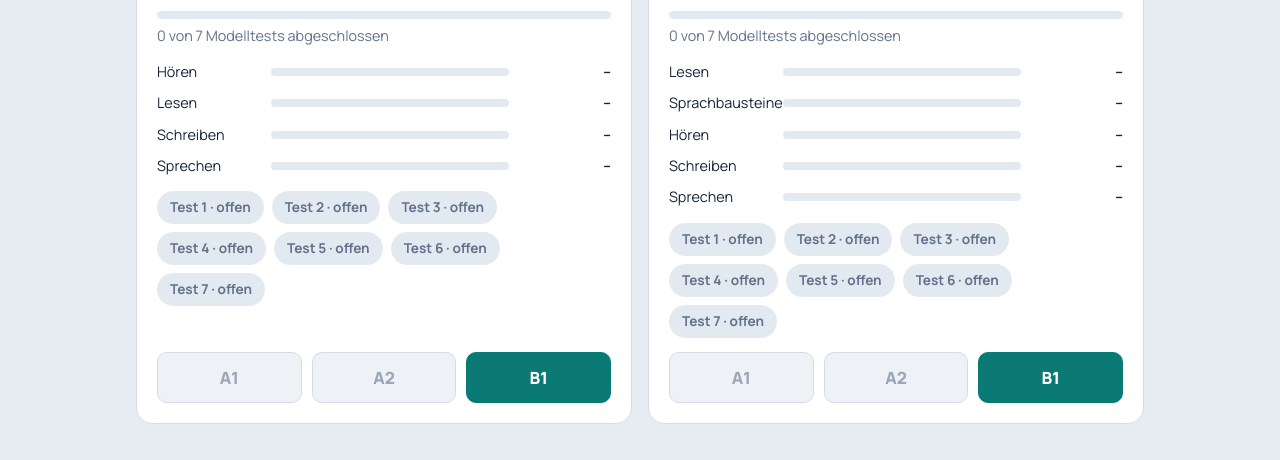
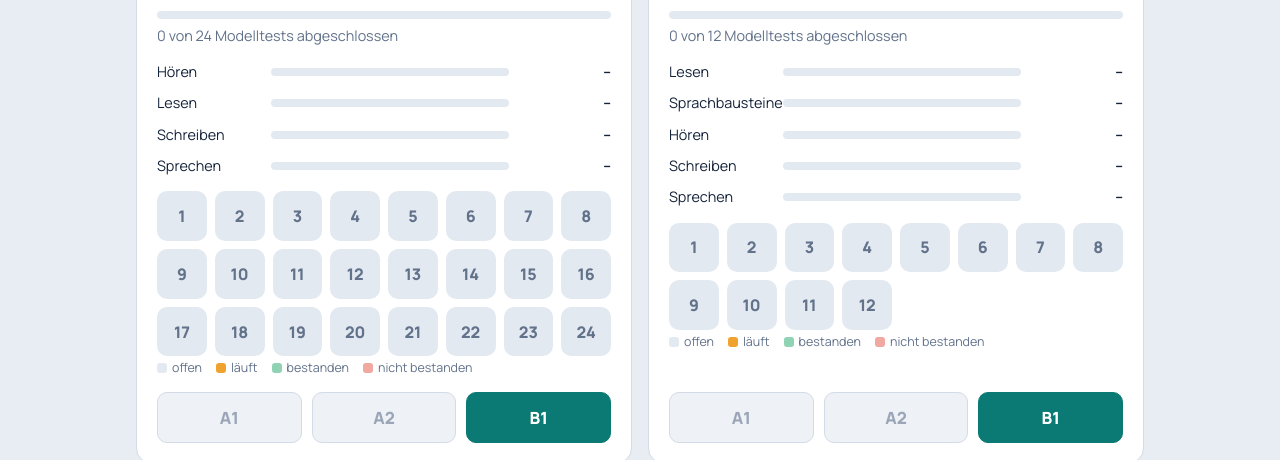
Before and after one commit to lnmk970/DTZ_B1_Prep, a plain HTML site: page docs/index.html in a window 1280 px wide. Shown: the part 279-739 px from the top of the page. Drawn offline with Linux system fonts and the light colour scheme.

Commit message:
Home page: numbered test boxes for all DTZ (24) and telc (12) tests, custom exam date
Co-Authored-By: Claude Sonnet 5.5 <noreply@anthropic.com>

Claude-Session: https://claude.ai/code/session_01SR4SyLfxozLkHCpizyjAqa

```diff
--- a/docs/index.html
+++ b/docs/index.html
@@ -17,6 +17,7 @@ header{background:radial-gradient(900px 400px at 0 0,#1d4170 0,transparent 60%),
 .sec{display:grid;gap:9px}.row{display:grid;grid-template-columns:104px 1fr 92px;gap:10px;align-items:center;font-size:.9rem}.row .m{height:8px;background:#e3e9f1;border-radius:99px;overflow:hidden}.row .m i{display:block;height:100%;background:var(--pri)}.row.weak .m i{background:var(--warn)}.row b{text-align:right;font-variant-numeric:tabular-nums}.row small{color:var(--mut)}
 .lv{display:grid;grid-template-columns:repeat(3,1fr);gap:10px;margin-top:auto}.lvb{display:block;text-align:center;text-decoration:none;border-radius:10px;padding:13px 0;font:800 1.05rem var(--sans);background:var(--pri);color:#fff;border:1.5px solid var(--pri)}a.lvb:hover{filter:brightness(.93)}.lvb.off{background:#eef1f6;color:#9aa6b8;border-color:var(--bd);cursor:not-allowed}
 .res{display:flex;flex-wrap:wrap;gap:8px}.chip{border-radius:99px;padding:5px 12px;font-weight:700;font-size:.85rem;background:#e3e9f1;color:var(--mut);text-decoration:none;border:1.5px solid transparent;display:inline-block}a.chip:hover{filter:brightness(.95);border-color:var(--pri)}.chip.live{background:#fff3dc;color:#8a5600;border-color:var(--warn);box-shadow:0 0 0 3px #f0a22e33}.chip.ok{background:#e2f5ec;color:#0d7a4d}.chip.bad{background:#fdeceb;color:#b3301f}.chip.mid{background:#fff3dc;color:#9a6200}
+.sqs{display:grid;grid-template-columns:repeat(auto-fill,minmax(44px,1fr));gap:8px}a.sq{display:grid;place-items:center;aspect-ratio:1;border-radius:10px;font:800 1rem var(--sans);text-decoration:none;background:#e3e9f1;color:var(--mut);border:1.5px solid transparent}a.sq:hover{border-color:var(--pri);filter:brightness(.96)}a.sq.live{background:#fff3dc;color:#8a5600;border-color:var(--warn)}a.sq.ok{background:#e2f5ec;color:#0b7a4b;border-color:#8fd3b4}a.sq.mid{background:#fff3dc;color:#8a5600;border-color:#f0c77a}a.sq.bad{background:#fdeceb;color:#a8321f;border-color:#f0a8a0}.leg{display:flex;flex-wrap:wrap;gap:4px 14px;color:var(--mut);font-size:.78rem;margin:2px 0 0}.leg i{display:inline-block;width:10px;height:10px;border-radius:3px;margin-right:5px;vertical-align:-1px;background:#e3e9f1}.leg .ok{background:#8fd3b4}.leg .live{background:#f0a22e}.leg .bad{background:#f0a8a0}
 .go{display:flex;gap:10px;flex-wrap:wrap;margin-top:auto}.btn{flex:1;min-width:150px;text-align:center;text-decoration:none;background:var(--pri);color:#fff;border:1.5px solid var(--pri);border-radius:10px;padding:12px 18px;font:700 .95rem var(--sans);cursor:pointer}.btn.ghost{background:#fff;color:var(--pri)}.btn:hover{filter:brightness(.93)}
 .tools{max-width:1040px;margin:0 auto;padding:0 16px 40px}.tools .card{background:var(--card);border:1px solid var(--bd);border-radius:14px;padding:16px 18px}.tools h3{margin:0 0 4px;font-size:1rem}.tools p{margin:0 0 10px;color:var(--mut);font-size:.88rem}.tools .btn{flex:none;min-width:0;display:inline-block;margin-right:8px;padding:9px 16px}
 #msg{margin-left:6px;color:var(--mut);font-size:.88rem}
@@ -38,30 +39,32 @@ header{background:radial-gradient(900px 400px at 0 0,#1d4170 0,transparent 60%),
 <button class="btn ghost" id="exp" type="button">Fortschritt exportieren</button><label class="btn ghost" style="cursor:pointer">Fortschritt importieren<input id="imp" type="file" accept="application/json,.json" hidden></label><span id="msg"></span></div></div>
 <script>
 (function(){
-const N=7,today=new Date();
+const today=new Date(),pad=n=>String(n).padStart(2,'0'),exd=(k,d)=>{try{return localStorage.getItem(k)||d}catch(e){return d}};
+const fmtd=iso=>new Date(iso+'T00:00:00').toLocaleDateString('de-DE',{day:'numeric',month:'long',year:'numeric'});
 const get=k=>{try{return JSON.parse(localStorage.getItem(k)||'{}')}catch(e){return{}}};
 const avg=a=>a.length?a.reduce((x,y)=>x+y,0)/a.length:null;
 const pct=v=>v===null?'–':Math.round(v*100)+' %';
 const rows=(el,R)=>{const vs=R.filter(r=>r[1]!==null);const mn=vs.length>1?Math.min(...vs.map(r=>r[1])):null;
  document.getElementById(el).innerHTML=R.map(r=>'<div class="row'+(r[1]!==null&&r[1]===mn&&vs.length>1?' weak':'')+'"><span>'+r[0]+'</span><div class="m"><i style="width:'+(r[1]===null?0:Math.round(r[1]*100))+'%"></i></div><b>'+pct(r[1])+(r[2]?' <small>'+r[2]+'</small>':'')+'</b></div>').join('')};
 const days=(id,iso)=>{const d=Math.ceil((new Date(iso+'T00:00:00')-today)/864e5);document.getElementById(id).textContent=d>0?d:'0'};
+const LEG='<p class="leg"><span><i></i>offen</span><span><i class="live"></i>läuft</span><span><i class="ok"></i>bestanden</span><span><i class="bad"></i>nicht bestanden</span></p>';
 const badge=(id,txt,cls)=>document.getElementById(id).innerHTML='<span class="badge '+cls+'">'+txt+'</span>';
 // DTZ
-(function(){const S={h:[],l:[],s:[],p:[]};let begun=0,fin=0;const LV=['A1','A2','B1'];const chips=[];
- const ch=(n,cls,txt)=>'<a class="chip '+cls+'" href="dtz/b1/mock-test-0'+n+'-day-0'+n+'/?r=1">Test '+n+' · '+txt+'</a>';
+(function(){const N=24;const S={h:[],l:[],s:[],p:[]};let begun=0,fin=0;const LV=['A1','A2','B1'];const chips=[];
+ const ch=(n,cls,txt)=>'<a class="sq '+cls+'" title="Test '+n+' · '+txt+'" href="dtz/b1/mock-test-'+pad(n)+'-day-'+pad(n)+'/?r=1">'+n+'</a>';
  for(let n=1;n<=N;n++){const st=get('dtz:'+n);if(st.t0)begun++;
   if(!st.fin){chips.push(st.t0?ch(n,'live','läuft · fortsetzen'):ch(n,'','offen'));continue}
   fin++;S.h.push(st.h/20);S.l.push(st.l/25);
   if(st.sw&&st.sw.m)S.s.push(st.sw.p/st.sw.m);if(st.ss&&st.ss.m)S.p.push(st.ss.p/st.ss.m);
   if(st.p!==undefined&&st.s!==undefined){const hl=st.h+st.l,P=+st.p,Sc=+st.s;const o=P===2&&(hl>=33||Sc===2)?2:(P>=1&&(hl>=20||Sc>=1))?1:0;chips.push(ch(n,o===2?'ok':o===1?'mid':'bad',LV[o]))}
   else chips.push(ch(n,'','Schreiben/Sprechen offen'))}
- days('dtzd','2026-12-10');document.getElementById('dtzp').style.width=(fin/N*100)+'%';
+ {const e=exd('dtz:exam','2026-12-10');days('dtzd',e);document.querySelector('#dtz .sub').textContent='Prüfung am '+fmtd(e)}document.getElementById('dtzp').style.width=(fin/N*100)+'%';
  document.getElementById('dtzs').textContent=fin+' von '+N+' Modelltests abgeschlossen'+(begun>fin?' · '+(begun-fin)+' begonnen':'');
  rows('dtzr',[['Hören',avg(S.h)],['Lesen',avg(S.l)],['Schreiben',avg(S.s)],['Sprechen',avg(S.p)]]);
- document.getElementById('dtzb').innerHTML='<div class="res">'+chips.join('')+'</div>'})();
+ document.getElementById('dtzb').innerHTML='<div class="sqs">'+chips.join('')+'</div>'+LEG})();
 // telc
-(function(){const S={l:[],s:[],h:[],w:[],m:[]};let begun=0,fin=0;const chips=[];
- const ch=(n,cls,txt)=>'<a class="chip '+cls+'" href="telc/b1/mock-test-0'+n+'/?r=1">Test '+n+' · '+txt+'</a>';
+(function(){const N=12;const S={l:[],s:[],h:[],w:[],m:[]};let begun=0,fin=0;const chips=[];
+ const ch=(n,cls,txt)=>'<a class="sq '+cls+'" title="Test '+n+' · '+txt+'" href="telc/b1/mock-test-'+pad(n)+'/?r=1">'+n+'</a>';
  for(let n=1;n<=N;n++){const st=get('telc:mt:'+n);if(st.t0)begun++;
   if(!st.fin||!st.sc){chips.push(st.t0?ch(n,'live','läuft · fortsetzen'):ch(n,'','offen'));continue}
   fin++;const c=st.sc;S.l.push(c.l/20);S.s.push(c.s/20);S.h.push(c.h/20);
@@ -69,10 +72,10 @@ const badge=(id,txt,cls)=>document.getElementById(id).innerHTML='<span class="ba
   if(!isNaN(sch))S.w.push(sch/45);if(!isNaN(spr))S.m.push(spr/75);
   if(!isNaN(sch)&&!isNaN(spr)){const tot=base+sch+spr,ok=base+sch>=135&&spr>=45;chips.push(ch(n,ok?'ok':'bad',String(Math.round(tot*10)/10).replace('.0','')+'/300 · '+(ok?'bestanden':'nicht bestanden')))}
   else chips.push(ch(n,'','Schreiben/Sprechen offen'))}
- days('telcd','2027-02-25');document.getElementById('telcp').style.width=(fin/N*100)+'%';
+ {const e=exd('telc:exam','2027-02-25');days('telcd',e);document.querySelector('#telc .sub').textContent='Prüfung am '+fmtd(e)}document.getElementById('telcp').style.width=(fin/N*100)+'%';
  document.getElementById('telcs').textContent=fin+' von '+N+' Modelltests abgeschlossen'+(begun>fin?' · '+(begun-fin)+' begonnen':'');
  rows('telcr',[['Lesen',avg(S.l)],['Sprachbausteine',avg(S.s)],['Hören',avg(S.h)],['Schreiben',avg(S.w)],['Sprechen',avg(S.m)]]);
- document.getElementById('telcb').innerHTML='<div class="res">'+chips.join('')+'</div>'})();
+ document.getElementById('telcb').innerHTML='<div class="sqs">'+chips.join('')+'</div>'+LEG})();
 // export / import (localStorage keys of both exams)
 const msg=t=>document.getElementById('msg').textContent=t;
 document.getElementById('exp').onclick=()=>{const o={app:'german-exam-prep',v:1,at:new Date().toISOString(),data:{}};
```
